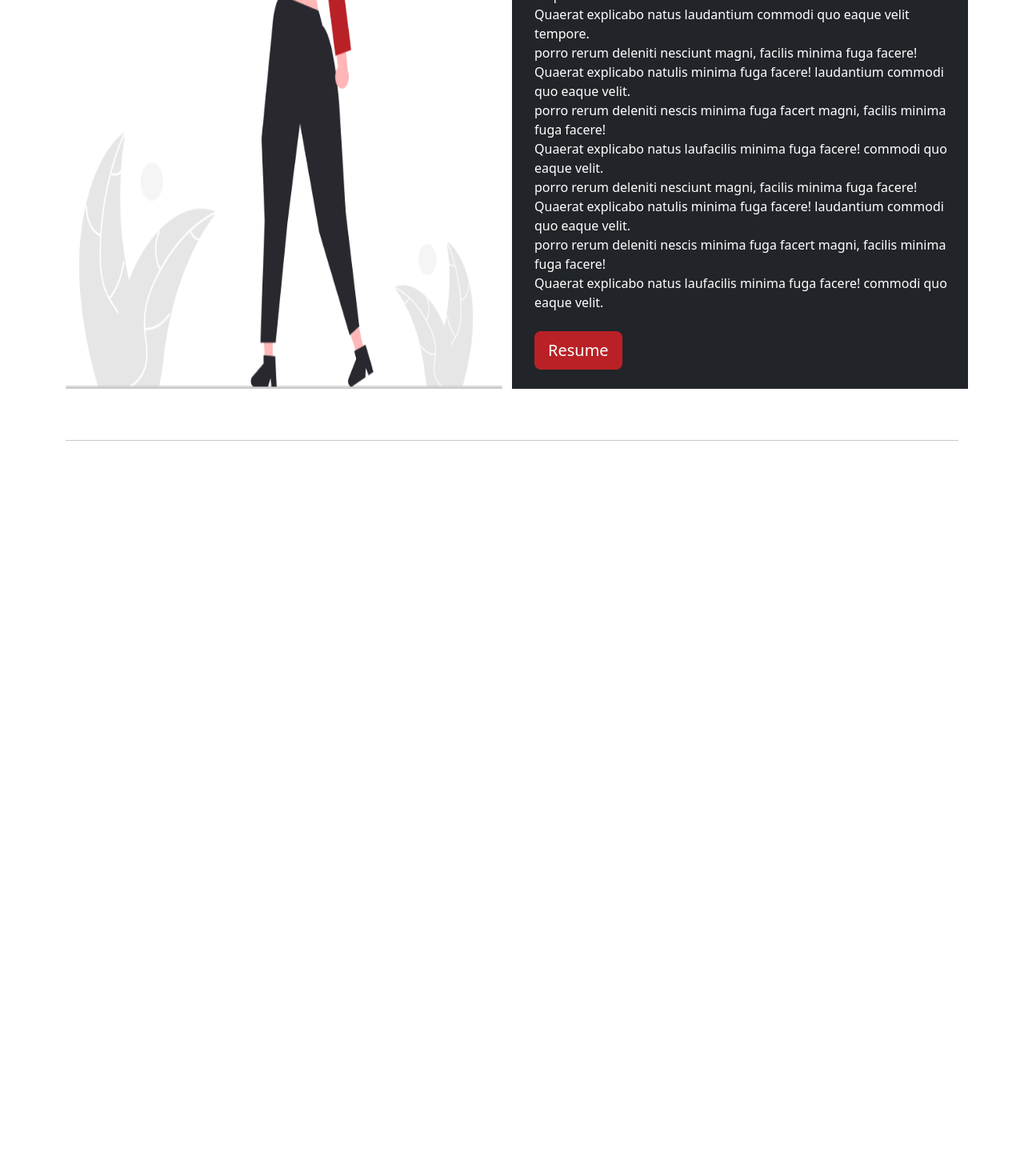
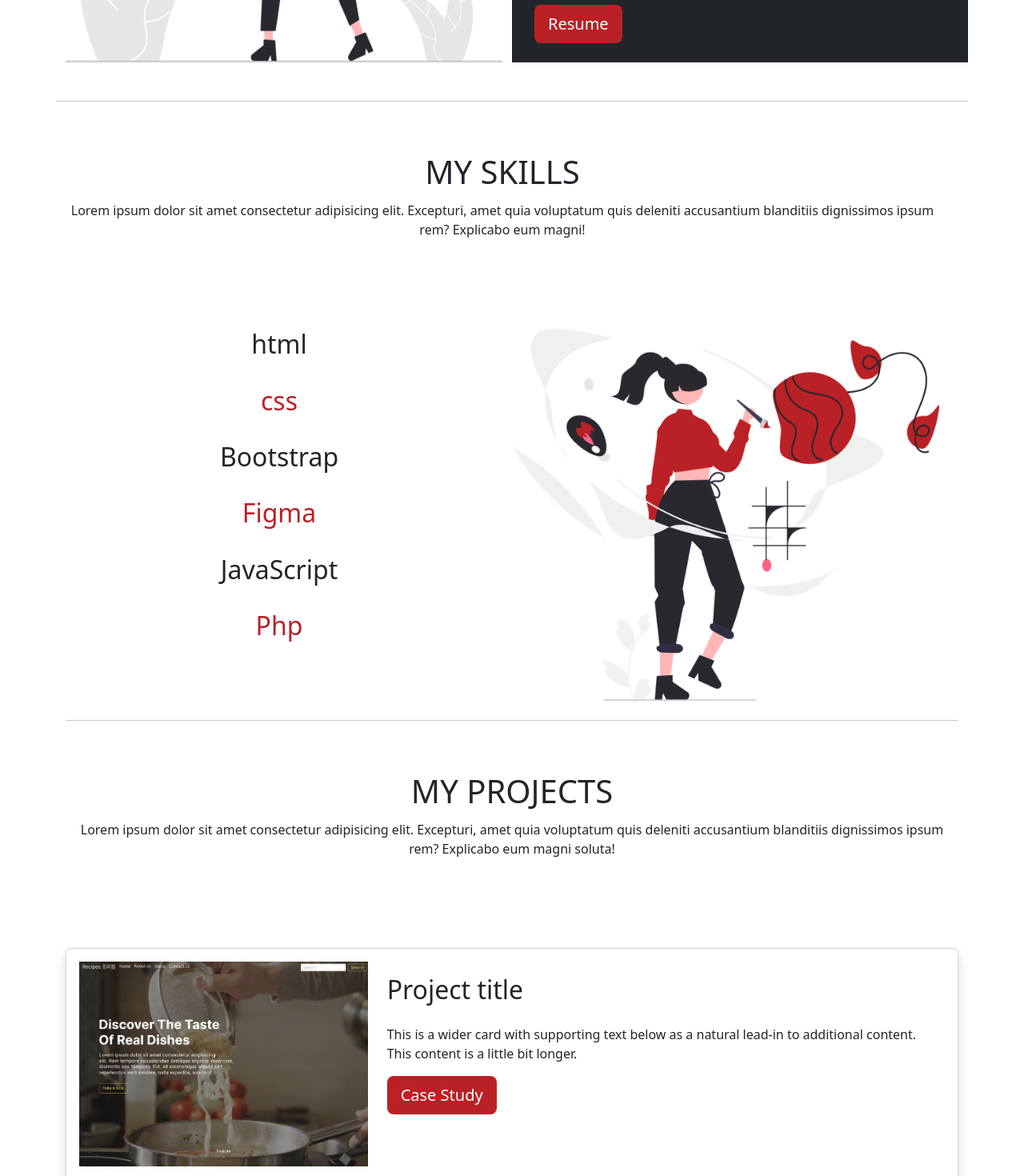
Before and after one commit to ShaimaSami/portfolio, a Nuxt app: page / in a window 1280 px wide. Shown: the part 1320-2790 px from the top of the page at 80% size. Before the commit the page ends 1887 px from the top, so only its background shows below. Built offline with nearby package versions, Linux system fonts and the light colour scheme.

Commit message:
Adding Skills + Projects + Footer

```diff
--- a/components/inc/Myfooter.vue
+++ b/components/inc/Myfooter.vue
@@ -1,5 +1,54 @@
 <template>
   <div>
+    <footer id="contact" class="bg-dark text-dark pt-5 pb-4 text-white">
+      <div class="container text-center text-md-left">
+        <div class="row text-start text-md-left">
+          <div class="col-md-6 col-lg-6 mx-auto mt-3">
+            <h5 class="text-uppercase mb-4 fw-bold">
+             <span> Shaima AL-dossari</span>
+            </h5>
+            <p>
+              Lorem ipsum dolor sit, amet consectetur adipisicing elit. Quidem
+              debitis cupiditate est commodi blanditiis laudantium totam quos
+              recusandae ea quae, facilis veniam aliquid distinctio ducimus
+              corrupti adipisci quod tenetur animi?
+            </p>
+          </div>
+
+          <!-- <div class="col-md-4 col-lg-4 mx-auto mt-3">
+            <h5 class="text-uppercase mb-4 fw-bold">
+              Contact Me
+            </h5>
+            <p>
+              <a href="" style= "text-decoration: none;"><i class="bi bi-house-fill mx-1 text-white "></i>Dammam, 32422, SA</a>
+           </p>
+           <p>
+            <a href="" style="text-decoration: none;"><i class="bi bi-envelope-fill mx-1 "></i>Shaimaldossari@gmail.com</a>
+            </p>
+            <p>
+              <a href="" style="text-decoration: none;"><i class="bi bi-telephone-fill mx-1 "></i>+966 5 8302 0022</a>
+              </p>
+          </div> -->
+
+          <div class="col-lg-4 col-md-4 mb-md-0 mb-3">
+            <h5> <span> Contact Me </span></h5>
+            <ul class="list-unstyled">
+              <li > <a style="text-decoration: none; color: aliceblue;" href="">Shaimaldossari@gmail.com </a> </li>
+              <li><a style="text-decoration: none; color: aliceblue;" href="">+966 5 8302 0022</a></li>
+            </ul>
+          </div>
+
+        </div>
+        <hr class="mb-4">
+
+        <div class="row align-items-center">
+          <div class="col-md-6 col-lg-12">
+            <p><mdall>&copy; Copyright 2022, <span> Portfolio</span></mdall></p>
+          </div>
+        </div>
+      </div>
+    </footer>
+
 
   </div>
 </template>
--- a/components/inc/Myheader.vue
+++ b/components/inc/Myheader.vue
@@ -1,7 +1,7 @@
 <template>
   <div>
 
-    <nav class="navbar navbar-expand-lg bg-light shadow-sm p-3 mb-5 bg-body rounded">
+    <nav class="navbar fixed-top navbar-expand-lg bg-light shadow-sm p-3 mb-5 bg-body rounded">
   <div class="container-fluid">
     <a class="navbar-brand" href="#"><span>Portfolio</span></a>
     <button class="navbar-toggler" type="button" data-bs-toggle="collapse" data-bs-target="#navbarSupportedContent" aria-controls="navbarSupportedContent" aria-expanded="false" aria-label="Toggle navigation">
@@ -16,19 +16,18 @@
           <a class="nav-link" href="#skills">Skills</a>
         </li>
         <li class="nav-item">
-          <a class="nav-link" href="#">Project</a>
+          <a class="nav-link" href="#project">Project</a>
         </li>
         <li class="nav-item">
           <a class="nav-link re" href="#">Resume</a>
         </li>
         <li class="nav-item">
-          <a class="nav-link" href="#">Contact</a>
+          <a class="nav-link" href="#contact">Contact</a>
         </li>
       </ul>
     </div>
   </div>
 </nav>
-
   </div>
 </template>
 
--- a/pages/index.vue
+++ b/pages/index.vue
@@ -1,9 +1,9 @@
 <template>
     <div class="container">
+<!-- hero section start -->
+        <div class="row ">
 
-        <div class="row">
-
-            <div class="col-lg-5 col-md-6 mt-5 pt-5 mb-5">
+            <div class="col-lg-5 col-md-6 mt-5 mb-5 pt-5 ">
                 <h1> Hi I'm <span>Shaima</span></h1>
                 <h6>Lorem ipsum dolor sit amet consectetur adipisicing elit. Soluta a
                     <br>porro rerum deleniti nesciunt magni, facilis minima fuga facere!
@@ -20,7 +20,9 @@
 
         </div>
         <hr>
+<!-- hero section End -->
 
+<!-- About section start -->
         <div id="about" class="row">
             <h1 class="mt-5 text-center">ABOUT ME</h1>
             <img src="/images/about.png" class="col-lg-6 col-md-6 mt-5 pt-5 mb-5" alt="">
@@ -37,32 +39,80 @@
                     <br>porro rerum deleniti nescis minima fuga facert magni, facilis minima fuga facere!
                     <br>Quaerat explicabo natus laufacilis minima fuga facere! commodi quo eaque velit.
                     <br>Quaerat explicabo natus laudantium commodi quo eaque velit tempore.
-                    <br>porro rerum deleniti nesciunt magni, facilis minima fuga facere!
-                    <br>Quaerat explicabo natulis minima fuga facere! laudantium commodi quo eaque velit.
-                    <br>porro rerum deleniti nescis minima fuga facert magni, facilis minima fuga facere!
-                    <br>Quaerat explicabo natus laufacilis minima fuga facere! commodi quo eaque velit.
-                    <br>porro rerum deleniti nesciunt magni, facilis minima fuga facere!
-                    <br>Quaerat explicabo natulis minima fuga facere! laudantium commodi quo eaque velit.
-                    <br>porro rerum deleniti nescis minima fuga facert magni, facilis minima fuga facere!
                     <br>Quaerat explicabo natus laufacilis minima fuga facere! commodi quo eaque velit.</p>
                     <a
               href="#"
-              class="mt-2 ms-3 mb-4 btn btn-lg text-white"
+              class=" mt-2 ms-3 mb-4 btn btn-lg text-white"
               role="button"
+
             >
               Resume
             </a>
             </div>
+<hr>
+<!-- About section End -->
+
+<!-- Skills section start -->
+            <div id="skills" class="row">
+            <h1 class="mt-5 text-center">MY SKILLS</h1>
+            <p class="mt-1 text-center">Lorem ipsum dolor sit amet consectetur adipisicing elit. Excepturi, amet quia voluptatum quis deleniti accusantium blanditiis dignissimos ipsum rem? Explicabo eum magni!</p>
+            <div class="col-lg-6 col-md-6 mt-5 pt-5 mb-2 text-center">
+
+                <h2> html</h2>
+                <br>
+                <span><h2> css</h2></span>
+                <br>
+                <h2>Bootstrap</h2>
+                <br>
+                <span><h2>Figma</h2></span>
+                <br>
+                <h2>JavaScript</h2>
+                <br>
+                <span><h2>Php</h2></span>
+
+            </div>
+
+            <img src="/images/skill.png" class="col-lg-6 col-md-6 mt-5 pt-5 mb-2" alt="">
+        </div>
+        </div>
+
+        <hr>
+<!-- Skills section End -->
+
+<!-- Project section start -->
+<div id="project" class="row">
+            <h1 class="mt-5 text-center">MY PROJECTS</h1>
+<p class="mt-1 text-center">Lorem ipsum dolor sit amet consectetur adipisicing elit. Excepturi, amet quia voluptatum quis deleniti accusantium blanditiis dignissimos ipsum rem? Explicabo eum magni soluta!</p>
+            <div class="col-lg-12 mt-5 pt-5 mb-2">
+
+                <div class="card mb-3 bg-light shadow p-3 mb-5 bg-body rounded">
+                <div class="row g-0">
+                    <div class="col-md-4">
+                    <img src="/images/reci.png" class="img-fluid">
+                    </div>
+                    <div class="col-md-8">
+                    <div class="card-body">
+                        <h2 class="card-title ms-2">Project title</h2>
+                        <p class="card-text ms-2 mt-4">This is a wider card with supporting text below as a natural lead-in to additional content. This content is a little bit longer.</p>
+                        <a href="#" class="btn btn-lg ms-2 text-white">Case Study</a>
+                    </div>
+                    </div>
+  </div>
+</div>
+
+            </div>
 
         </div>
 
-        <hr>
+
+<!-- Project section End -->
 
     </div>
 
+</template>
 
 
-</template>
+
 
 <script>
 export default {
--- a/static/css/style.css
+++ b/static/css/style.css
@@ -1,4 +1,4 @@
-.re{
+span, .re{
     color: #B92126;
 }
 
@@ -6,10 +6,7 @@
     color: #B92126;
 }
 
-span{
-    color: #B92126;
 
-}
 
 .btn{
     background-color: #B92126;
```
Also changed, not shown: components/Home.vue (deleted), static/images/reci.png (added).
